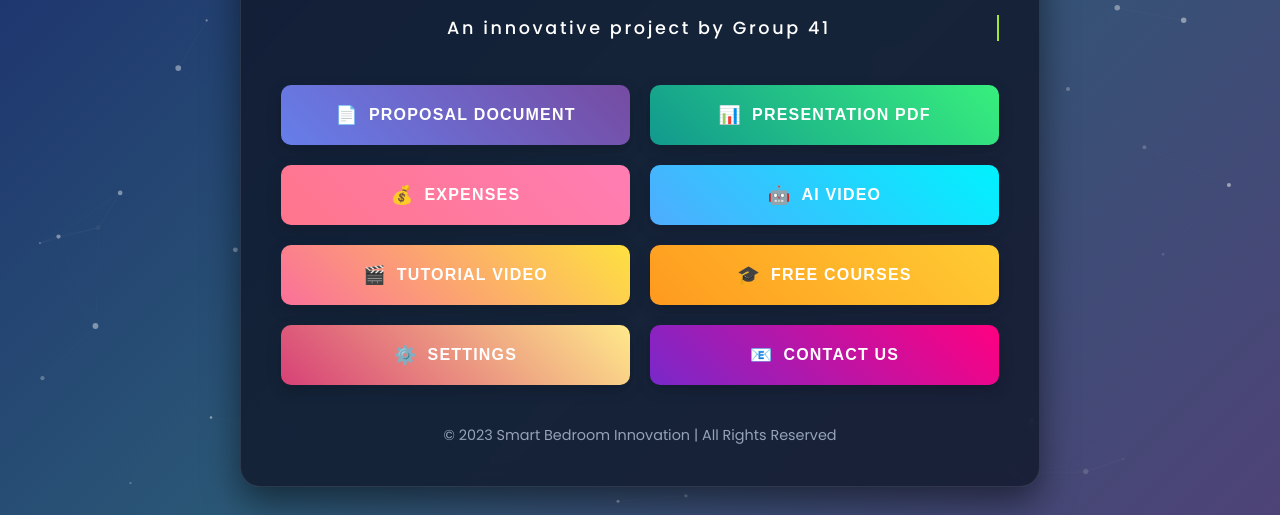
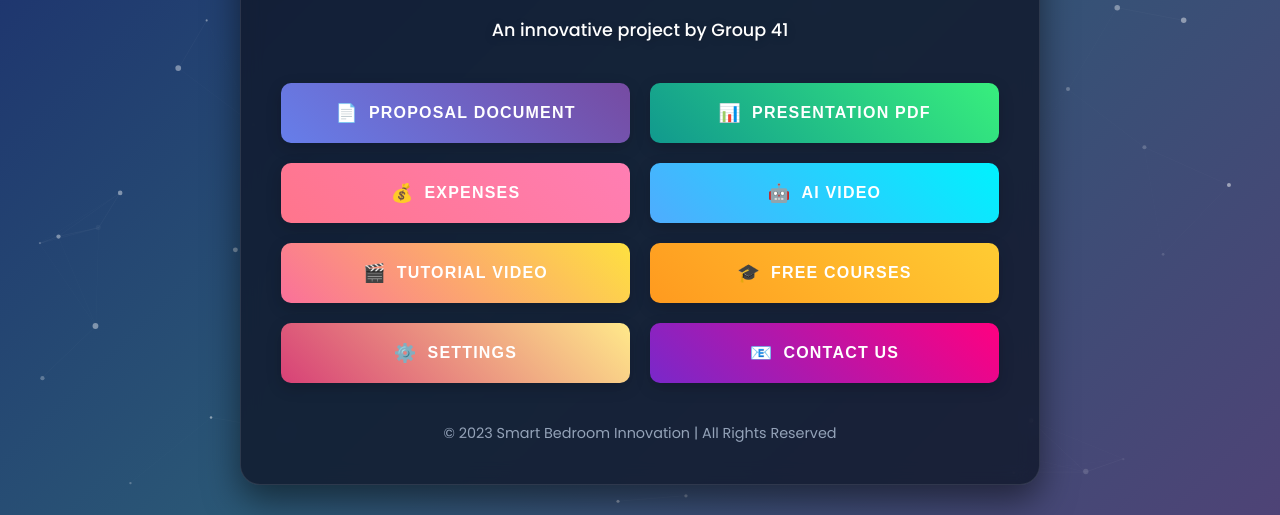
Before and after one commit to Shevon990/project-website, a plain HTML site: page index.html in a window 1280 px wide. Shown: the part 285-800 px from the top of the page. Drawn offline with Linux system fonts and the light colour scheme.

Commit message:
index.html

```diff
--- a/index.html
+++ b/index.html
@@ -118,35 +118,23 @@
 
         .group-attribution {
             font-size: 1.1rem;
-            color: #ffffff; /* Changed to white as requested */
+            color: #ffffff;
             margin-top: 20px;
             font-weight: 500;
-            height: 30px;
-            overflow: hidden;
-            position: relative;
+            animation: smoothFadeIn 2s ease-out 1.5s both;
+            text-shadow: 0 2px 8px rgba(0, 0, 0, 0.3);
         }
 
-        /* Typewriter animation */
-        .typewriter {
-            display: inline-block;
-            overflow: hidden;
-            border-right: 0.15em solid #a3e635; /* Cursor color */
-            white-space: nowrap;
-            margin: 0 auto;
-            letter-spacing: 0.15em;
-            animation: typing 3.5s steps(40, end) 1s both, blink-caret 0.75s step-end infinite;
-        }
-
-        /* The typing effect */
-        @keyframes typing {
-            from { width: 0 }
-            to { width: 100% }
-        }
-
-        /* The typewriter cursor effect */
-        @keyframes blink-caret {
-            from, to { border-color: transparent }
-            50% { border-color: #a3e635; }
+        /* Smooth fade-in animation without cursor */
+        @keyframes smoothFadeIn {
+            0% {
+                opacity: 0;
+                transform: translateY(15px) scale(0.95);
+            }
+            100% {
+                opacity: 1;
+                transform: translateY(0) scale(1);
+            }
         }
 
         @keyframes slideInFromTop {
@@ -300,12 +288,6 @@
                 height: 55px;
                 font-size: 14px;
             }
-
-            .typewriter {
-                white-space: normal;
-                border-right: none;
-                animation: none;
-            }
         }
     </style>
 </head>
@@ -316,9 +298,7 @@
         <div class="header">
             <h1>Smart Bedroom Innovation Hub</h1>
             <p class="subtitle">Explore our project resources, documentation, and multimedia presentations</p>
-            <div class="group-attribution">
-                <div class="typewriter">An innovative project by Group 41</div>
-            </div>
+            <p class="group-attribution">An innovative project by Group 41</p>
         </div>
 
         <div class="button-container">
```
